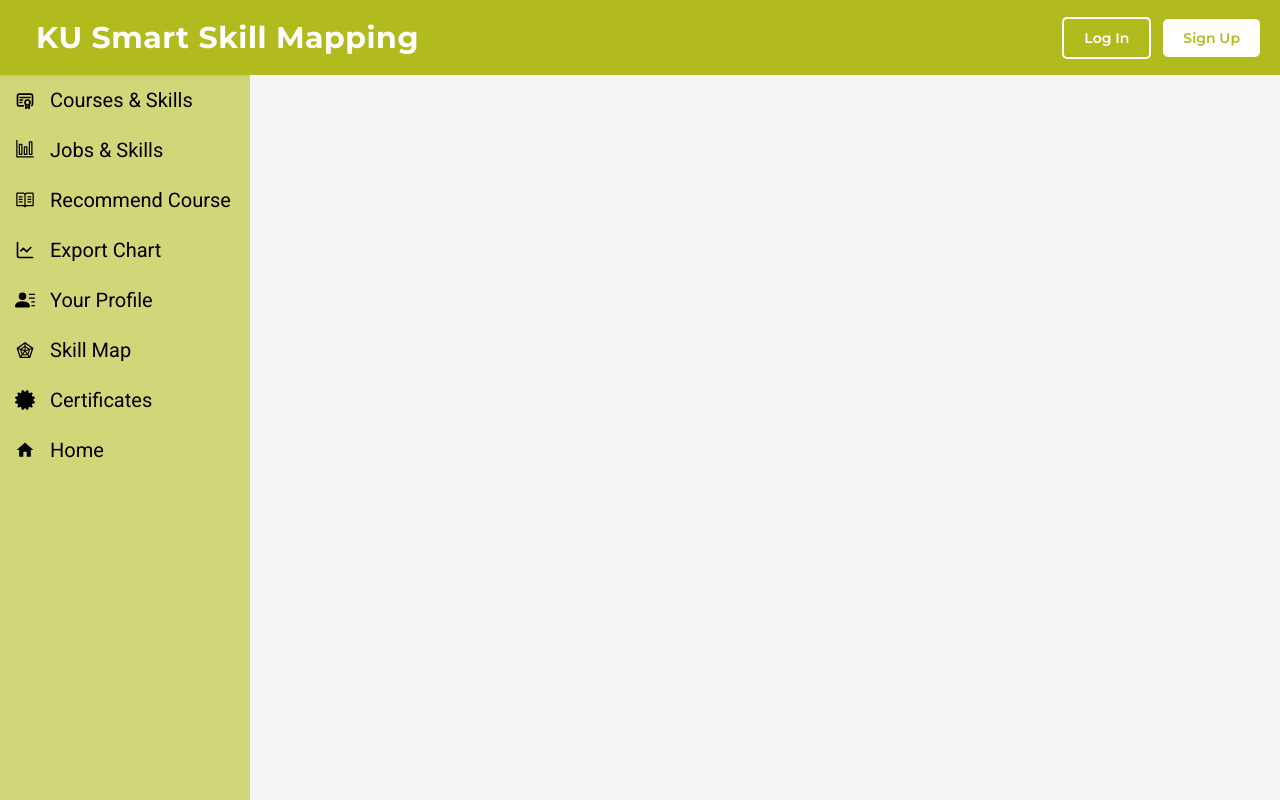
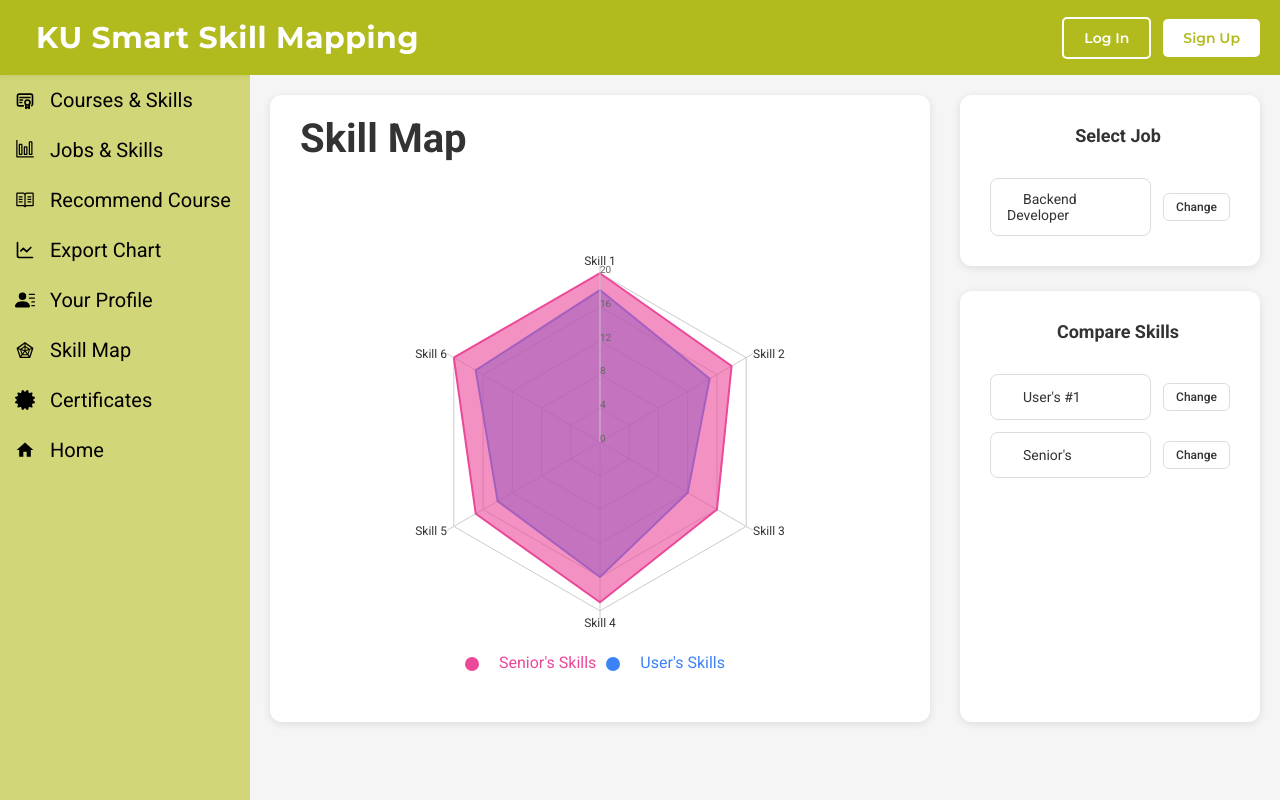
Before and after one commit to KU-SSM/KU-Smart-Skill-Mapping, a React (Create React App) app in the folder frontend/: page /skill_map in a window 1280 px wide. Built offline with nearby package versions, Linux system fonts and the light colour scheme.

Commit message:
update home page and skill map page

```diff
--- a/frontend/package.json
+++ b/frontend/package.json
@@ -16,6 +16,7 @@
     "react-icons": "^5.5.0",
     "react-router-dom": "^7.5.0",
     "react-scripts": "5.0.1",
+    "recharts": "^3.6.0",
     "typescript": "^4.9.5",
     "web-vitals": "^2.1.4"
   },
--- a/frontend/src/App.tsx
+++ b/frontend/src/App.tsx
@@ -5,6 +5,7 @@ import { Routes, Route } from 'react-router-dom';
 import Home from './Components/Home';
 import Certificates from './Components/Certificates';
 import CertificateDetail from './Components/CertificateDetail';
+import SkillMap from './Components/SkillMap';
 
 const App: React.FC = () => {
   return (
@@ -17,6 +18,7 @@ const App: React.FC = () => {
               <Route path="/" element={<Home />} />
               <Route path="/certificates" element={<Certificates />} />
               <Route path="/certificates/:id" element={<CertificateDetail />} />
+              <Route path="/skill_map" element={<SkillMap />} />
             </Routes>
           </main>
         </div>
--- a/frontend/src/Components/Certificates.css
+++ b/frontend/src/Components/Certificates.css
@@ -5,6 +5,7 @@
   justify-content: center;
   align-items: flex-start;
   box-sizing: border-box;
+  padding: 0;
 }
 
 .certificates-container {
--- a/frontend/src/Components/Certificates.tsx
+++ b/frontend/src/Components/Certificates.tsx
@@ -24,7 +24,7 @@ const Certificates: React.FC = () => {
             className="certificates-search"
           />
         </div>
-        <h2 className="certificates-subheader">Lorem Ipsum</h2>
+        <h2 className="certificates-subheader">All of your achievements is here!</h2>
         <div className="certificates-grid">
           {certificates.map((certificate) => (
             <Link
--- /dev/null
+++ b/frontend/src/Components/Home.css
@@ -0,0 +1,106 @@
+.home-wrapper {
+  width: 100%;
+  display: flex;
+  justify-content: center;
+  align-items: flex-start;
+  box-sizing: border-box;
+  padding: 20px;
+}
+
+.home-container {
+  width: 100%;
+  max-width: 1400px;
+  display: flex;
+  align-items: center;
+  gap: 40px;
+  box-sizing: border-box;
+}
+
+.home-image-section {
+  flex: 1;
+  display: flex;
+  justify-content: center;
+  align-items: center;
+}
+
+.home-image {
+  width: 100%;
+  max-width: 400px;
+  height: auto;
+  animation: fadeUp 0.8s ease-out forwards;
+  opacity: 0;
+  transform: translateY(30px);
+}
+
+@keyframes fadeUp {
+  from {
+    opacity: 0;
+    transform: translateY(30px);
+  }
+  to {
+    opacity: 1;
+    transform: translateY(0);
+  }
+}
+
+.home-greeting-section {
+  flex: 1;
+  display: flex;
+  flex-direction: column;
+  justify-content: center;
+  padding: 20px;
+  box-sizing: border-box;
+}
+
+.greeting-title {
+  font-family: 'Roboto', sans-serif;
+  font-size: 42px;
+  font-weight: 700;
+  color: #333;
+  margin: 0 0 24px 0;
+  line-height: 1.2;
+  text-align: left;
+  animation: fadeUp 0.8s ease-out 0.4s forwards;
+  opacity: 0;
+  transform: translateY(30px);
+}
+
+.greeting-message {
+  font-family: 'Roboto', sans-serif;
+  font-size: 18px;
+  line-height: 1.8;
+  color: #666;
+  margin: 0 0 20px 0;
+  text-align: left;
+  animation: fadeUp 0.8s ease-out 0.6s forwards;
+  opacity: 0;
+  transform: translateY(30px);
+}
+
+.greeting-message:last-child {
+  margin-bottom: 0;
+}
+
+@media (max-width: 1024px) {
+  .home-container {
+    flex-direction: column;
+    gap: 30px;
+  }
+
+  .home-image-section {
+    width: 100%;
+  }
+
+  .home-greeting-section {
+    width: 100%;
+    text-align: center;
+  }
+
+  .greeting-title {
+    font-size: 32px;
+  }
+
+  .greeting-message {
+    font-size: 16px;
+  }
+}
--- a/frontend/src/Components/Home.tsx
+++ b/frontend/src/Components/Home.tsx
@@ -1,10 +1,24 @@
 import React from 'react';
+import './Home.css';
 
 const Home: React.FC = () => {
   return (
-    <div style={{ padding: '20px' }}>
-      <h1>Home</h1>
-      <p>Welcome to KU Smart Skill Mapping</p>
+    <div className="home-wrapper">
+      <div className="home-container">
+        <div className="home-image-section">
+          <img
+            src="/homepage.png"
+            alt="KU Smart Skill Mapping"
+            className="home-image"
+          />
+        </div>
+        <div className="home-greeting-section">
+          <h1 className="greeting-title">Welcome to KU Smart Skill Mapping</h1>
+          <p className="greeting-message">
+            Discover your skills, explore career paths, and map your professional journey with our intelligent skill mapping platform.
+          </p>
+        </div>
+      </div>
     </div>
   );
 };
--- /dev/null
+++ b/frontend/src/Components/SkillMap.css
@@ -0,0 +1,186 @@
+.skill-map-wrapper {
+  width: 100%;
+  display: flex;
+  justify-content: center;
+  align-items: flex-start;
+  box-sizing: border-box;
+  padding: 0;
+}
+
+.skill-map-container {
+  width: 100%;
+  max-width: 1400px;
+  display: flex;
+  align-items: stretch;
+  gap: 30px;
+  padding: 0;
+  box-sizing: border-box;
+}
+
+.skill-map-chart-container {
+  flex: 2;
+  background-color: #ffffff;
+  border-radius: 12px;
+  padding: 20px 30px 30px 30px;
+  box-shadow: 0 2px 8px rgba(0, 0, 0, 0.1);
+  display: flex;
+  flex-direction: column;
+  box-sizing: border-box;
+  min-height: 600px;
+}
+
+.skill-map-title {
+  font-family: 'Roboto', sans-serif;
+  font-size: 40px;
+  font-weight: 600;
+  color: #333;
+  margin: 0 0 30px 0;
+  text-align: left;
+}
+
+.radar-chart-wrapper {
+  width: 100%;
+  flex: 1;
+  display: flex;
+  align-items: center;
+  justify-content: center;
+}
+
+.skill-map-sidebar {
+  flex: 1;
+  max-width: 350px;
+  display: flex;
+  flex-direction: column;
+  gap: 25px;
+  flex-shrink: 0;
+  align-items: stretch;
+  width: 100%;
+}
+
+.job-selector-box {
+  background-color: #ffffff;
+  border-radius: 12px;
+  padding: 30px;
+  box-shadow: 0 2px 8px rgba(0, 0, 0, 0.1);
+  display: flex;
+  flex-direction: column;
+  gap: 20px;
+  box-sizing: border-box;
+  flex: 0.5;
+  min-height: auto;
+  width: 100%;
+}
+
+.label-bar {
+  margin-bottom: 12px;
+}
+
+.label-text {
+  font-family: 'Roboto', sans-serif;
+  font-size: 18px;
+  font-weight: 600;
+  color: #333;
+}
+
+.change-button {
+  padding: 6px 12px;
+  border: 1px solid #ddd;
+  border-radius: 6px;
+  background-color: #ffffff;
+  font-family: 'Roboto', sans-serif;
+  font-size: 12px;
+  font-weight: 500;
+  color: #333;
+  cursor: pointer;
+  transition: all 0.2s ease;
+  box-sizing: border-box;
+  white-space: nowrap;
+}
+
+.change-button:hover {
+  background-color: #f5f5f5;
+  border-color: rgba(178, 187, 30, 0.8);
+  color: rgba(178, 187, 30, 1);
+}
+
+.label-bar-container {
+  display: flex;
+  align-items: center;
+  gap: 12px;
+}
+
+.job-label-bar {
+  padding: 12px 16px;
+  border: 1px solid #ddd;
+  border-radius: 8px;
+  background-color: #ffffff;
+  font-family: 'Roboto', sans-serif;
+  font-size: 14px;
+  color: #333;
+  box-sizing: border-box;
+  flex: 1;
+  text-align: left;
+}
+
+.job-display {
+  color: #333;
+  text-align: left;
+}
+
+.compare-section-box {
+  background-color: #ffffff;
+  border-radius: 12px;
+  padding: 30px;
+  box-shadow: 0 2px 8px rgba(0, 0, 0, 0.1);
+  display: flex;
+  flex-direction: column;
+  gap: 20px;
+  box-sizing: border-box;
+  flex: 2;
+  width: 100%;
+}
+
+
+.compare-buttons {
+  display: flex;
+  flex-direction: column;
+  gap: 12px;
+}
+
+.compare-button {
+  padding: 14px 16px;
+  border: 1px solid #ddd;
+  border-radius: 8px;
+  background-color: #ffffff;
+  font-family: 'Roboto', sans-serif;
+  font-size: 14px;
+  color: #333;
+  cursor: pointer;
+  display: flex;
+  align-items: center;
+  transition: all 0.2s ease;
+  box-sizing: border-box;
+  flex: 1;
+  text-align: left;
+}
+
+.compare-button:hover {
+  background-color: #f5f5f5;
+  border-color: rgba(178, 187, 30, 0.8);
+}
+
+.compare-button span {
+  color: #333;
+  text-align: left;
+}
+
+
+@media (max-width: 1024px) {
+  .skill-map-container {
+    flex-direction: column;
+  }
+
+  .skill-map-sidebar {
+    width: 100%;
+  }
+}
--- /dev/null
+++ b/frontend/src/Components/SkillMap.tsx
@@ -0,0 +1,101 @@
+import React, { useState } from 'react';
+import { Radar, RadarChart, PolarGrid, PolarAngleAxis, PolarRadiusAxis, ResponsiveContainer, Legend } from 'recharts';
+import './SkillMap.css';
+
+const PolarAngleAxisComponent = PolarAngleAxis as any;
+const PolarRadiusAxisComponent = PolarRadiusAxis as any;
+
+const SkillMap: React.FC = () => {
+  const [data] = useState([
+    { skill: 'Skill 1', user: 18, senior: 20 },
+    { skill: 'Skill 2', user: 15, senior: 18 },
+    { skill: 'Skill 3', user: 12, senior: 16 },
+    { skill: 'Skill 4', user: 16, senior: 19 },
+    { skill: 'Skill 5', user: 14, senior: 17 },
+    { skill: 'Skill 6', user: 17, senior: 20 },
+  ]);
+
+  const selectedJob = 'Backend Developer';
+
+  return (
+    <div className="skill-map-wrapper">
+      <div className="skill-map-container">
+        <div className="skill-map-chart-container">
+          <h1 className="skill-map-title">Skill Map</h1>
+          <div className="radar-chart-wrapper">
+            <ResponsiveContainer width="100%" height={500}>
+              <RadarChart data={data} margin={{ top: 20, right: 30, bottom: 20, left: 30 }}>
+                <PolarGrid stroke="#ccc" />
+                <PolarAngleAxisComponent
+                  dataKey="skill"
+                  tick={{ fill: '#333', fontSize: 12 }}
+                  tickLine={{ stroke: '#ccc' }}
+                />
+                <PolarRadiusAxisComponent
+                  angle={90}
+                  domain={[0, 20]}
+                  tick={{ fill: '#666', fontSize: 10 }}
+                  tickCount={6}
+                />
+                <Radar
+                  name="User's Skills"
+                  dataKey="user"
+                  stroke="#3b82f6"
+                  fill="#3b82f6"
+                  fillOpacity={0.6}
+                  strokeWidth={2}
+                />
+                <Radar
+                  name="Senior's Skills"
+                  dataKey="senior"
+                  stroke="#ec4899"
+                  fill="#ec4899"
+                  fillOpacity={0.6}
+                  strokeWidth={2}
+                />
+                <Legend
+                  wrapperStyle={{ paddingTop: '20px' }}
+                  iconType="circle"
+                />
+              </RadarChart>
+            </ResponsiveContainer>
+          </div>
+        </div>
+        <div className="skill-map-sidebar">
+          <div className="job-selector-box">
+            <div className="label-bar">
+              <span className="label-text">Select Job</span>
+            </div>
+            <div className="label-bar-container">
+              <div className="job-label-bar">
+                <span className="job-display">{selectedJob}</span>
+              </div>
+              <button className="change-button">Change</button>
+            </div>
+          </div>
+          <div className="compare-section-box">
+            <div className="label-bar">
+              <span className="label-text">Compare Skills</span>
+            </div>
+            <div className="compare-buttons">
+              <div className="label-bar-container">
+                <div className="compare-button">
+                  <span>User's #1</span>
+                </div>
+                <button className="change-button">Change</button>
+              </div>
+              <div className="label-bar-container">
+                <div className="compare-button">
+                  <span>Senior's</span>
+                </div>
+                <button className="change-button">Change</button>
+              </div>
+            </div>
+          </div>
+        </div>
+      </div>
+    </div>
+  );
+};
+
+export default SkillMap;
```
Also changed, not shown: 2 other files (tests, documents, lock files or other folders).
